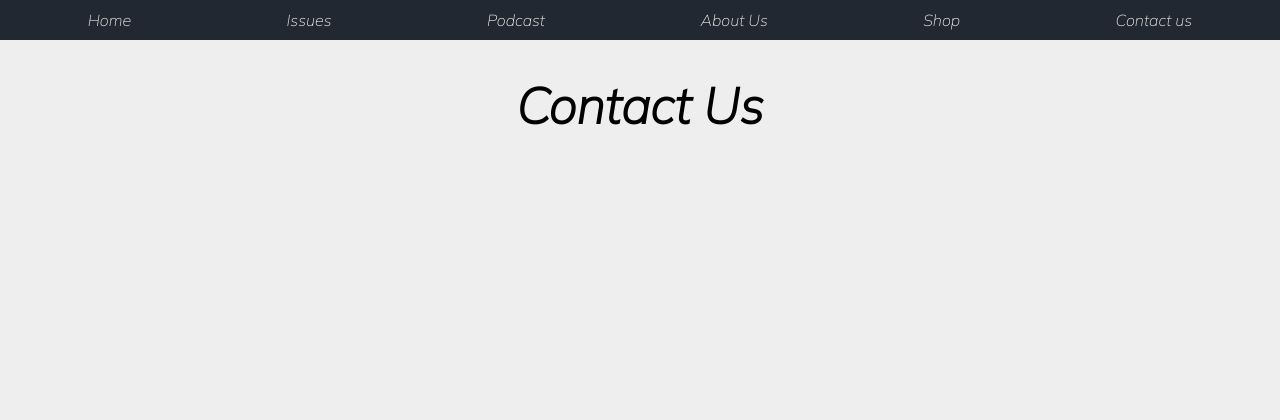
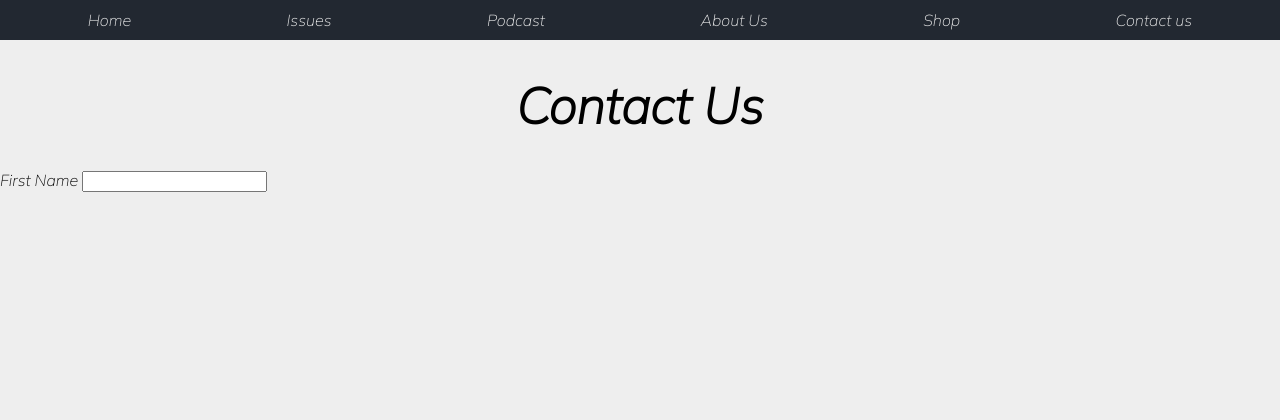
Before and after one commit to DayoTitiloye-code/Vericane, a Flask app: page /contact in a window 1280 px wide. Shown: the top 420 px of the page. Run offline with Flask 2, Linux system fonts and the light colour scheme.

Commit message:
created form & first field

```diff
--- a/templates/contact.html
+++ b/templates/contact.html
@@ -23,7 +23,10 @@
         </ul>
     </nav>
     <h1 id="about-title">Contact Us</h1>
-
+    <form action="" method="get">
+        <label for="firstName">First Name</label>
+        <input type="text" name="firstName" id="firstName">
+    </form>
     <footer>
         <p id="trademark">VERICANE &#169; 2023 by Vericane Magazine & Aminu-Bassai Group</p>
 
```
